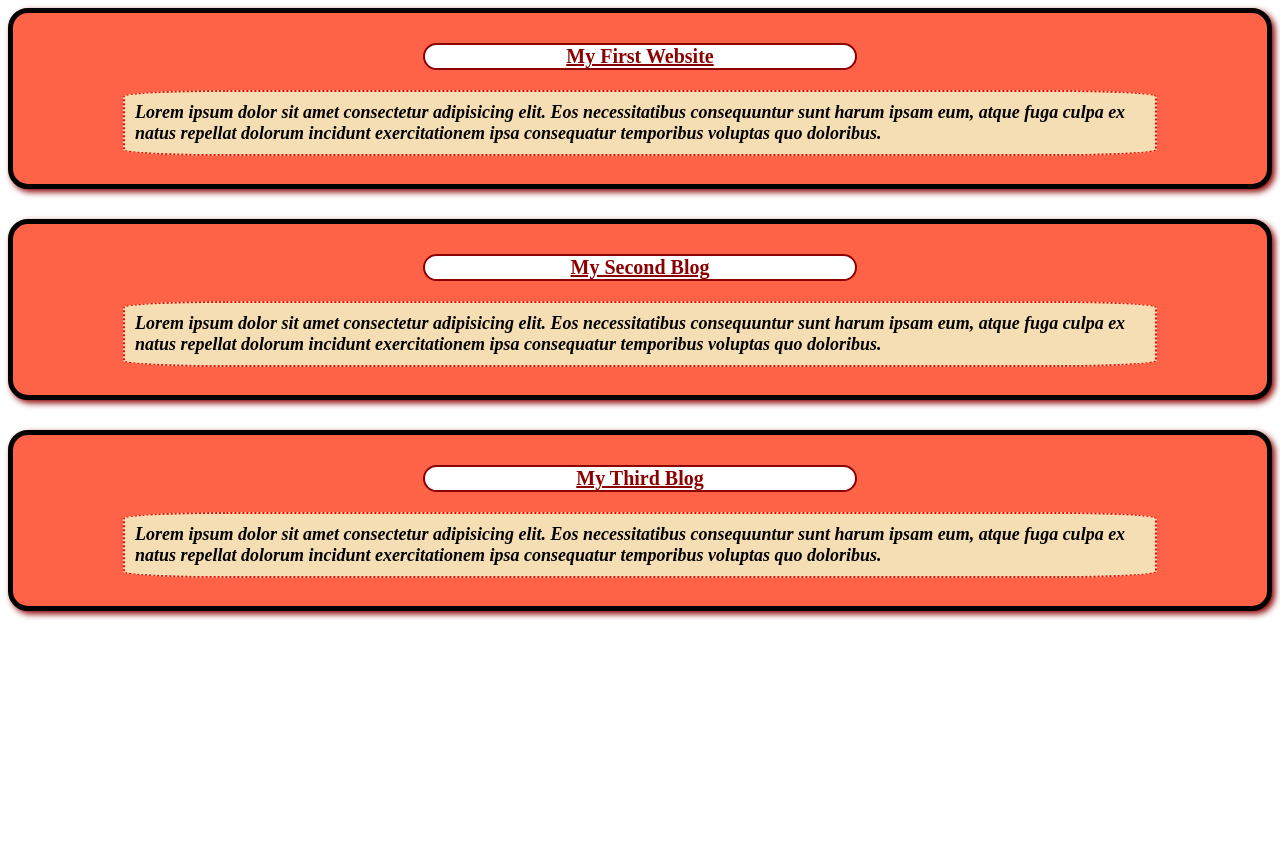
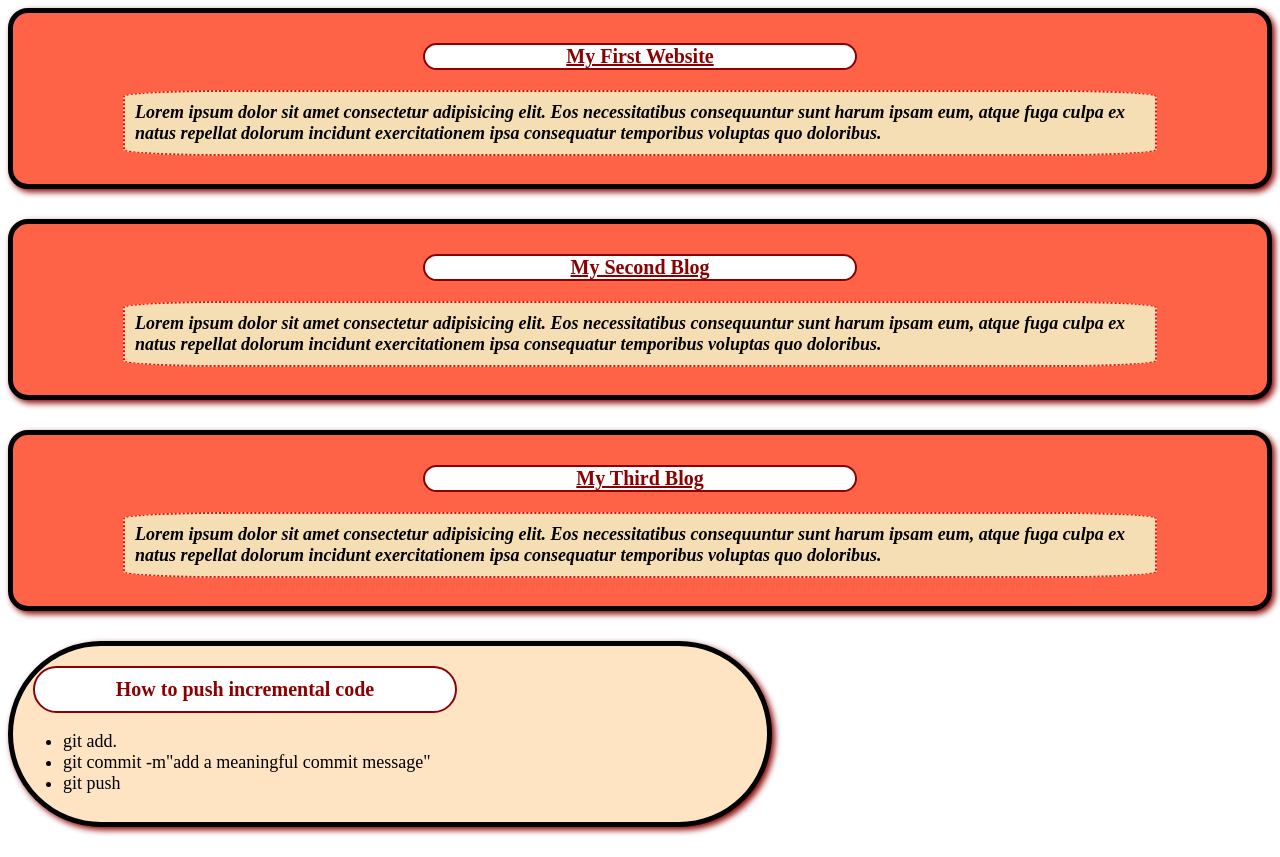
Before and after one commit to Mahi-Haque/my-simple-website, a plain HTML site: page index.html in a window 1280 px wide. Before the commit the page ends 800 px from the top, so only its background shows below. Drawn offline with Linux system fonts and the light colour scheme.

Commit message:
Feat:list added

```diff
--- a/index.html
+++ b/index.html
@@ -19,6 +19,13 @@
         <h3>My Third Blog</h3>
         <p>Lorem ipsum dolor sit amet consectetur adipisicing elit. Eos necessitatibus consequuntur sunt harum ipsam eum, atque fuga culpa ex natus repellat dolorum incidunt exercitationem ipsa consequatur temporibus voluptas quo doloribus.</p>
     </div>
-
+    <div class="list">
+        <h3>How to push incremental code</h3>
+        <ul>
+            <li>git add.</li>
+            <li>git commit -m"add a meaningful commit message"</li>
+            <li>git push</li>
+        </ul>
+    </div>
 </body>
 </html>
--- a/styles/blog.css
+++ b/styles/blog.css
@@ -31,3 +31,21 @@ div p{
     border: 2px dotted red;
     font-weight: bold;
 }
+
+.list{
+    background-color: bisque;
+    border-radius: 100px;
+    border: 5px solid black;
+    margin-right: 500px;
+}
+
+.list h3{
+    margin: 10px;
+    padding: 10px;
+    text-decoration: none;
+    margin-right: 300px;
+}
+
+ul{
+    font-size: 18px;
+}
```
